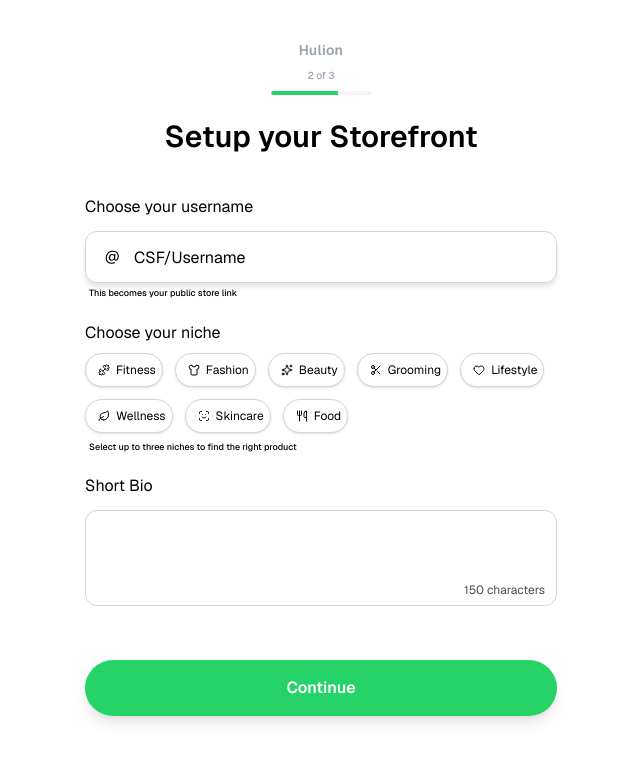
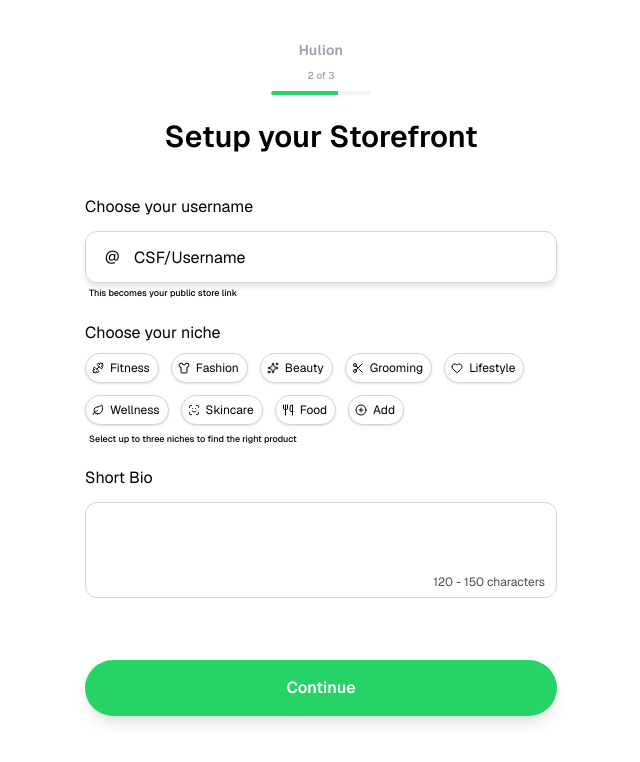
Before and after one commit to Mcdon1131/Helin, a React (Vite) app in the folder my-app/: page /setup/storefront in a window 1280 px wide. Shown: the top 762 px of the page, without its empty margins (319-959 px from the left). Built offline with nearby package versions, Linux system fonts and the light colour scheme.

Commit message:
Update StoreFrontPage.jsx

```diff
--- a/my-app/Pages/UserSetups/StoreFrontPage.jsx
+++ b/my-app/Pages/UserSetups/StoreFrontPage.jsx
@@ -8,7 +8,9 @@ import {
   Leaf,
   ScanFace,
   Utensils,
+  CirclePlus,
 } from "lucide-react";
+import { useState } from "react";
 const StoreFrontPage = () => {
   let Niches = [
     {
@@ -23,7 +25,18 @@ const StoreFrontPage = () => {
     { id: 6, name: "Wellness", icon: Leaf },
     { id: 7, name: "Skincare", icon: ScanFace },
     { id: 8, name: "Food", icon: Utensils },
+    { id: 9, name: "Add", icon: CirclePlus },
   ];
+  const [selectedNiches, setSelectedNiches] = useState([]);
+  const toggleNiche = (id) => {
+    setSelectedNiches((prev) => {
+      if (prev.includes(id)) {
+        return prev.filter((item) => item !== id);
+      }
+
+      return [...prev, id];
+    });
+  };
   return (
     <div className="flex-1 flex flex-col justify-between gap-5 mt-6 ">
       <div className="flex flex-col justify-center text-black">
@@ -54,8 +67,18 @@ const StoreFrontPage = () => {
         <div className="flex flex-wrap gap-3 mt-2">
           {Niches.map((niche) => {
             const Icon = niche.icon;
+            const clicked = selectedNiches.includes(niche.id);
             return (
-              <button className="flex  items-center border border-gray-300 bg-white rounded-full text-xs py-2 px-1.5 shadow-sm ">
+              <button
+                style={{
+                  color: clicked ? `white` : "black",
+                  backgroundColor: clicked ? "#25D366" : "white",
+                }}
+                onClick={() => {
+                  toggleNiche(niche.id);
+                }}
+                className="flex justify-center items-center border border-gray-300 bg-white rounded-full text-xs py-1.5 pr-2 shadow-sm "
+              >
                 <Icon className="h-3 aspect-square" />
                 <span>{niche.name}</span>
               </button>
@@ -72,7 +95,7 @@ const StoreFrontPage = () => {
             className="absolute h-full w-full flex items-center pointer-events-none"
           >
             <span className="absolute bottom-2 right-3 text-xs text-black/70">
-              150 characters
+              120 - 150 characters
             </span>
           </label>
           <textarea
```
